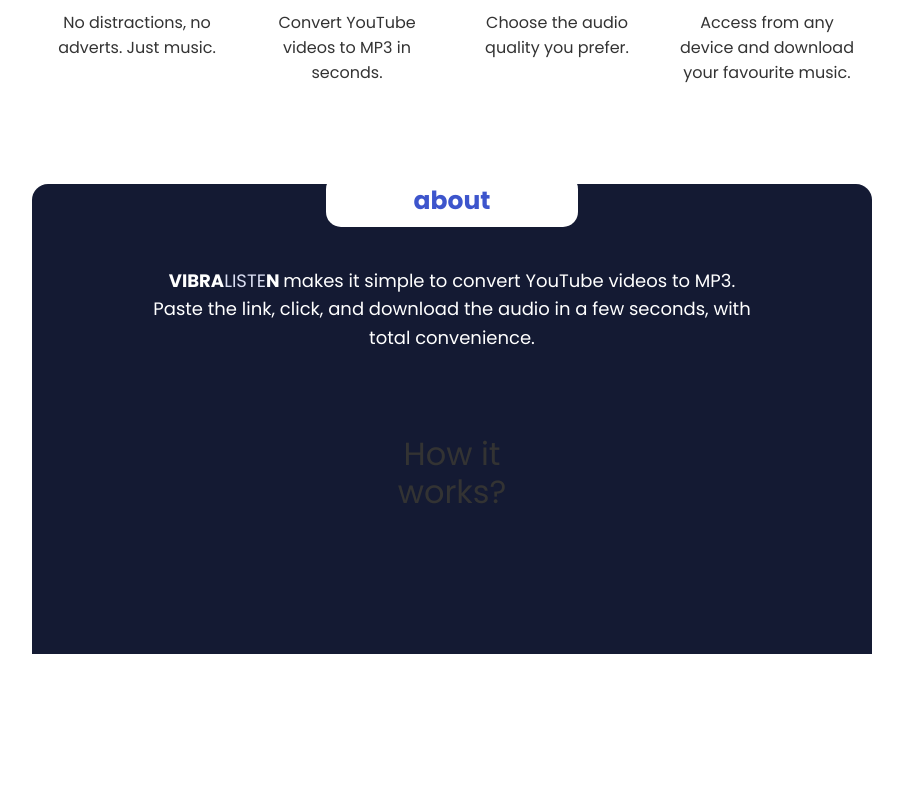
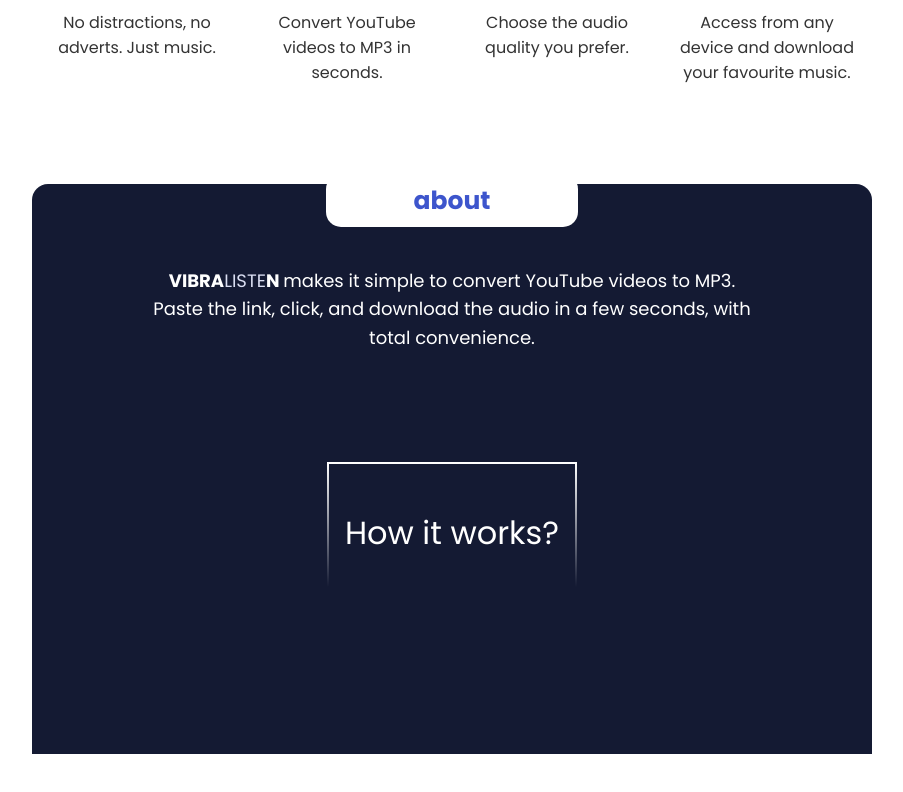
Before and after one commit to lodsa-ntos/vibralisten, a React (Create React App) app in the folder frontend/: page / in a window 1280 px wide. Shown: the part 1054-1846 px from the top of the page, without its empty margins (188-1091 px from the left). Before the commit the page ends 1766 px from the top, so only its background shows below. Built offline with nearby package versions, Linux system fonts and the light colour scheme.

Commit message:
Update About page circles section: adjust layout dimensions and styling for improved visual presentation

```diff
--- a/frontend/src/pages/About/About.css
+++ b/frontend/src/pages/About/About.css
@@ -57,7 +57,7 @@
 }
 .container-black-wall {
   width: 100%;
-  height: 470px;
+  height: 570px;
   border-radius: 16px 16px 0 0;
   background-color: var(--dark-grey);
   display: flex;
@@ -109,14 +109,30 @@
 .container-circles {
   position: relative;
   text-align: center;
-  margin-top: 100px;
+  margin-top: 195px;
 }
 .title-circles {
+  position: relative;
+  top: 10%;
+  left: 50%;
+  transform: translate(-50%, -150%);
+  font-size: 2rem;
+  color: var(--white);
+  z-index: 10;
+}
+.circle {
   position: absolute;
+  border-radius: 50%;
+  border: 2px solid var(--white);
+  z-index: 1;
+  background: transparent;
+}
+.medium {
+  width: 250px;
+  height: 250px;
   top: 50%;
   left: 50%;
   transform: translate(-50%, -50%);
-  font-size: 2rem;
-  color: #333;
-  z-index: 10;
+  border-image: linear-gradient(to bottom, white
+  0%, rgba(255, 255, 255, 0) 50%)1;
 }
--- a/frontend/src/pages/About/About.js
+++ b/frontend/src/pages/About/About.js
@@ -59,9 +59,7 @@
 
           <div className="container-circles">
             <h1 className="title-circles">How it works?</h1>
-            <div className="circle large"> </div>
             <div className="circle medium"> </div>
-            <div className="circle small"> </div>
           </div>
         </div>
       </div>
```
